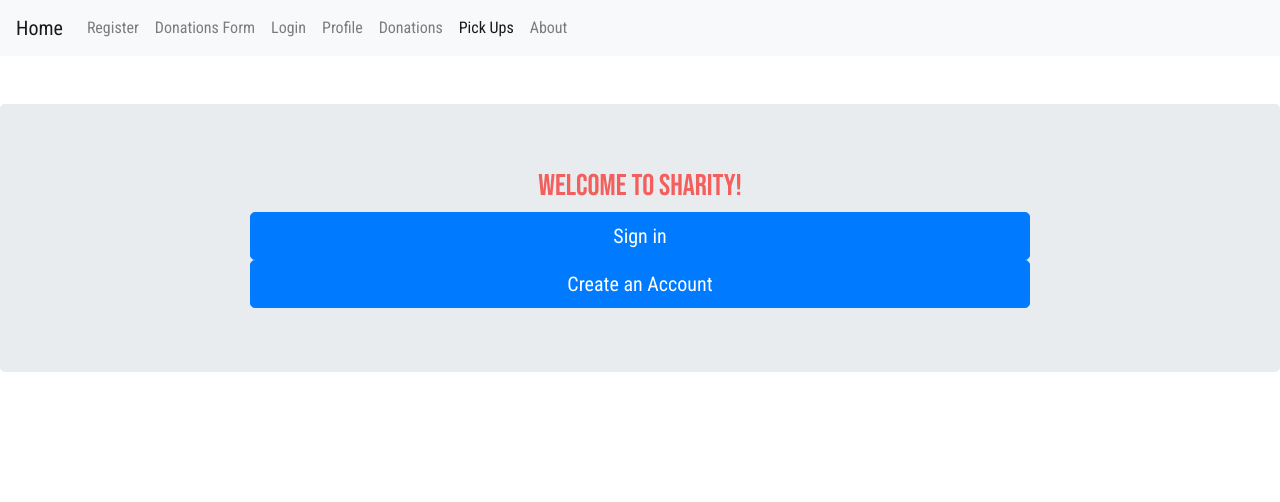
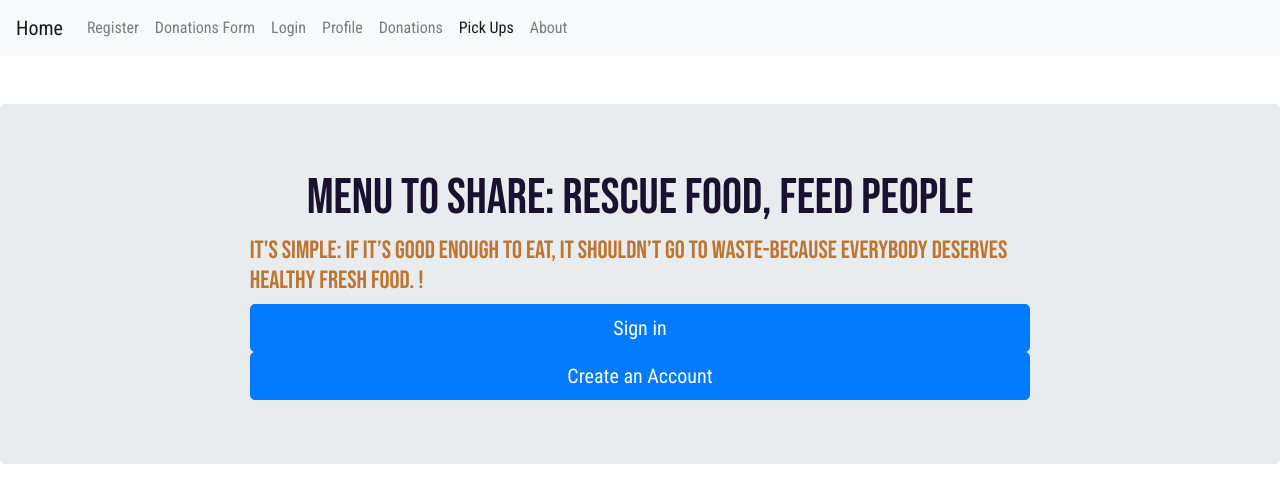
Before and after one commit to cod3rShea/Sharity, a React (Create React App) app in the folder client/: page / in a window 1280 px wide. Shown: the top 502 px of the page. Built offline with nearby package versions, Linux system fonts and the light colour scheme.

Commit message:
somestyling donation submission form

```diff
--- a/client/public/index.html
+++ b/client/public/index.html
@@ -12,7 +12,7 @@
     <link rel="apple-touch-icon" href="%PUBLIC_URL%/logo192.png" />
     <link href="https://stackpath.bootstrapcdn.com/bootstrap/4.4.1/css/bootstrap.min.css" rel="stylesheet" integrity="sha384-Vkoo8x4CGsO3+Hhxv8T/Q5PaXtkKtu6ug5TOeNV6gBiFeWPGFN9MuhOf23Q9Ifjh" crossorigin="anonymous">
     <link href="https://fonts.googleapis.com/css?family=Bebas+Neue|Roboto|Roboto+Condensed&display=swap" rel="stylesheet">
-    <link rel="stylesheet" href="/style.css">
+
 
     <!--
       manifest.json provides metadata used when your web app is installed on a
--- a/client/public/style.css
+++ b/client/public/style.css
@@ -23,7 +23,7 @@ button {
 }
 
 h1 {
-    color: #F25F5C;
+    color: rgb(160, 21, 21);
     font-size: 30px;
 }
 
--- a/client/src/App.css
+++ b/client/src/App.css
@@ -7,14 +7,14 @@
   pointer-events: none;
 }
 
-@media (prefers-reduced-motion: no-preference) {
+/* @media (prefers-reduced-motion: no-preference) {
   .App-logo {
     animation: App-logo-spin infinite 20s linear;
   }
-}
+} */
 
 .App-header {
-  background-color: #282c34;
+  background-color: #378934;
   min-height: 100vh;
   display: flex;
   flex-direction: column;
@@ -25,7 +25,7 @@
 }
 
 .App-link {
-  color: #61dafb;
+  color: #031d24;
 }
 
 @keyframes App-logo-spin {
@@ -36,3 +36,52 @@
     transform: rotate(360deg);
   }
 }
+html body {
+ font-family: 'Roboto', sans-serif;
+}
+
+a,
+button {
+    font-family: 'Roboto Condensed', sans-serif;
+}
+
+h1 {
+    color: rgb(25, 17, 45);
+    font-size: 50px;
+}
+
+h2 {
+    font-size: 25px;
+}
+
+h3 {
+    font-size: 20px;
+}
+
+
+h2,h3 {
+    color: rgb(190, 117, 48);
+}
+
+h1,
+h2,
+h3,
+h4,
+h5,
+h6 {
+    font-family: 'Bebas Neue', cursive;
+}
+
+p {
+    color: #000;
+    font-size: 16px;
+}
+
+
+
+
+.green-button {
+    background-color: #09BC8A;
+    color: #fff;
+    margin-top: 20px;
+}
--- a/client/src/App.js
+++ b/client/src/App.js
@@ -18,6 +18,7 @@ import SignIn from "./pages/SignIn";
 import UserRegistration from "./pages/UserRegistration";
 
 import RegisterUser from "./components/RegisterUser";
+import './App.css';
 
 function App() {
   return (
--- a/client/src/components/LandingContent/index.js
+++ b/client/src/components/LandingContent/index.js
@@ -7,8 +7,10 @@ class LandingContent extends Component {
       <div className="Home">
         <div className="jumbotron mt-5">
           <div className="col-sm-8 mx-auto">
-            <h1 className="text-center">Welcome to Sharity!</h1>
 
+            <h1 className="text-center">Menu to Share: Rescue Food, Feed People</h1>
+            <h2> It's simple: if it’s good enough to eat, it shouldn’t go to waste-because everybody deserves healthy fresh food.
+!</h2>
             <Link to="/sign-in">
             <button
                 type="submit"
--- a/client/src/pages/SubmitDonation.js
+++ b/client/src/pages/SubmitDonation.js
@@ -45,7 +45,7 @@ class SubmitDonation extends Component {
 
     render() {
         return (
-            <form>
+            <form className = "container">
                 <Input
                     type="text"
                     label="Food Item Description"
```
